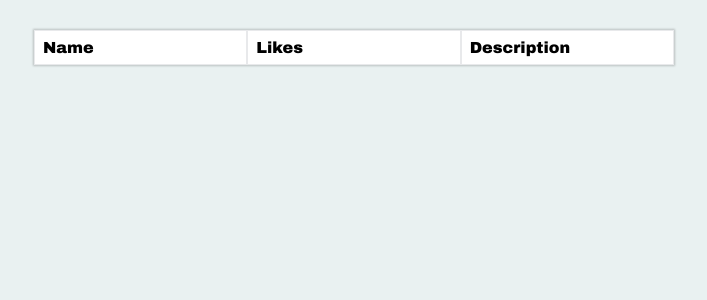
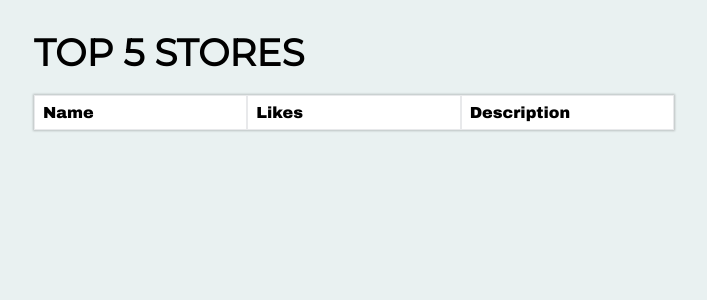
Before and after one commit to german9304/flask-app, a Flask app: template templates/stores/topstores.html in a window 1280 px wide. Shown: the part 67-367 px from the top of the page, without its empty margins (286-993 px from the left). Run offline with Flask 2, Linux system fonts and the light colour scheme; the template is opened without the code that fills it, so the values that code supplies are empty; parts of the project's set-up code (start-up, migrations or seed data) failed here and were passed over.

Commit message:
store styles

```diff
--- a/static/css/stores.css
+++ b/static/css/stores.css
@@ -94,6 +94,7 @@
 #create-product {
   display: flex;
   justify-content: center;
+  /* border: solid 1px black; */
   margin: 30px 0 30px 0;
 }
 #create-product header{
--- a/static/css/topstores.css
+++ b/static/css/topstores.css
@@ -3,12 +3,13 @@
     display: flex;
     align-items: center;
     flex-direction: column;
+    justify-content: center;
     --border-color-products: rgba(179, 181, 190, 0.3);
 }
-
+/*
 #top-products > * {
     border: solid 1px red;
-}
+} */
 
 .product {
     display: grid;
@@ -45,11 +46,28 @@
     padding: 8px;
 }
 
+#products-content {
+    padding: 0;
+    margin: 0;
+    width: 50%;
+}
+
 #products{
     padding: 0;
-    margin: 30px 0 0 0;
-    width: 50%;
+    margin: 0;
     border: none;
     background: #ffffff;
     box-shadow: 0 0 2px 1px rgba(0, 0, 0, 0.2);
 }
+
+#top-product-header {
+    font-family:  var(--font-store);
+    padding: 0;
+    font-size: 2rem;
+    margin: 30px 0 20px 0;
+    /* border: solid 1px black; */
+}
+#top-product-header > * {
+    /* border: solid 1px red; */
+    margin: 0 0;
+}
--- a/templates/stores/product.html
+++ b/templates/stores/product.html
@@ -25,11 +25,11 @@
       <section id="product-reviews">
         {% for review in reviews %}
         <section class="review-content">
+            <section class="user-review">
+              <p>{{review.get_user().get_username()}}</p>
+            </section>
             <section class="review">
                 <p>{{review.get_comment()}}</p>
-            </section>
-            <section class="user-review">
-              <p>{{review.get_user().get_username()}}</p>
             </section>
         </section>
         {% endfor %}
--- a/templates/stores/topstores.html
+++ b/templates/stores/topstores.html
@@ -9,6 +9,10 @@
 
 {% block main %}
   <section id="top-products">
+    <section id="products-content">
+      <header id="top-product-header">
+          <h1 class="top-product-h1">TOP 5 STORES</h1>
+      </header>
       <section id="products">
         <ul id="product-headers">
           <li class="name">Name</li>
@@ -30,4 +34,5 @@
         {% endfor %}
     </section>
     </section>
+  </section>
 {% endblock %}
```
Also changed, not shown: static/css/product.css (+24 -1 lines). Lines whose indentation alone changed are shown as unchanged.
